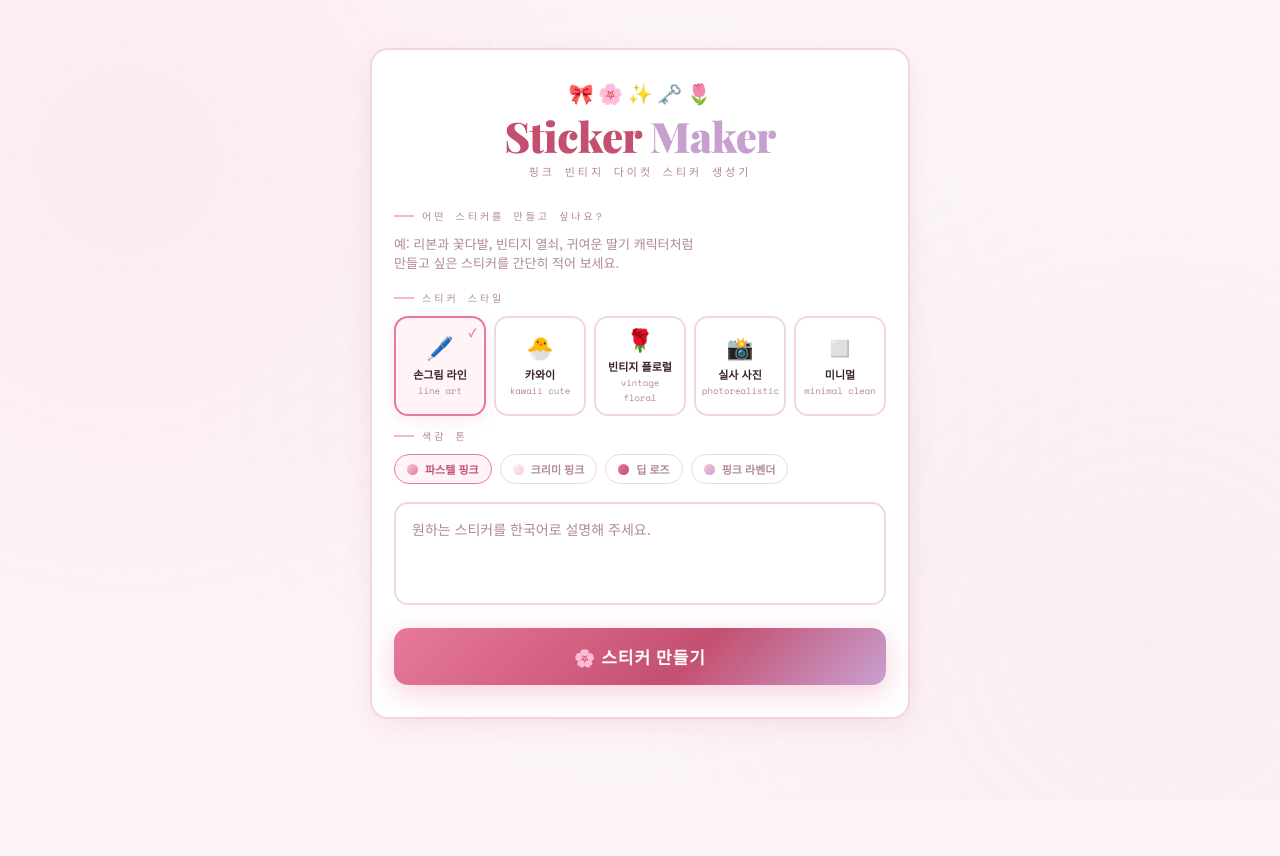
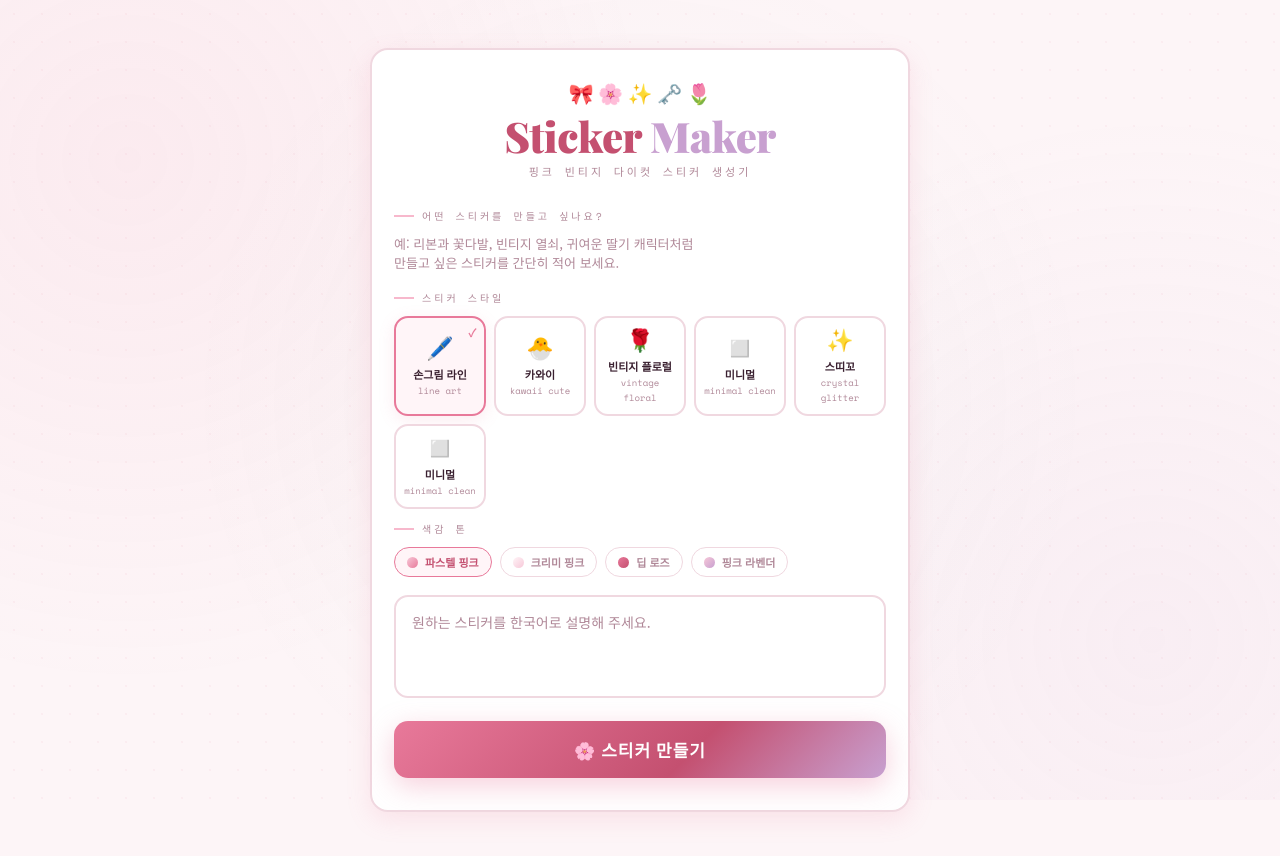
Before and after one commit to supeaichoi-lgtm/sticker-app, a React (Vite) app: page / in a window 1280 px wide. Shown: the top 856 px of the page. Before the commit the page ends 800 px from the top, so only its background shows below. Built offline with nearby package versions, Linux system fonts and the light colour scheme.

Commit message:
Add Stico style, replace photorealistic

```diff
--- a/src/App.tsx
+++ b/src/App.tsx
@@ -112,7 +112,8 @@ export const App: React.FC = () => {
               { value: 'line art', emoji: '🖊️', name: '손그림 라인', sub: 'line art' },
               { value: 'kawaii cute', emoji: '🐣', name: '카와이', sub: 'kawaii cute' },
               { value: 'vintage floral', emoji: '🌹', name: '빈티지 플로럴', sub: 'vintage floral' },
-              { value: 'photorealistic', emoji: '📸', name: '실사 사진', sub: 'photorealistic' },
+{ value: 'minimal clean', emoji: '◻️', name: '미니멀', sub: 'minimal clean' },
+              { value: 'A realistic glitter transparent crystal kawaii die-cut sticker, Dense sparkling glitter particles suspended in thick clear resin, intense light-catching sparkle with gold and silver glitter mix, photorealistic sparkle detail with dimensional depth. Transparent clear crystal vinyl finish, see-through glossy surface with glass-like clarity, subtle refractive edge glow along contours, high-gloss clear coat creating wet appearance. Kawaii illustrated line art style, soft monochromatic pink palette, delicate fine black ink outlines, white thick border following exact die-cut contour, flat 2D illustration with subtle inner shadow for depth. Clean white background, studio product photography lighting, sharp focus on glitter texture and transparent material, cute kawaii aesthetic', emoji: '✨', name: '스띠꼬', sub: 'crystal glitter' },
               { value: 'minimal clean', emoji: '◻️', name: '미니멀', sub: 'minimal clean' },
             ].map((s) => (
               <button
```
